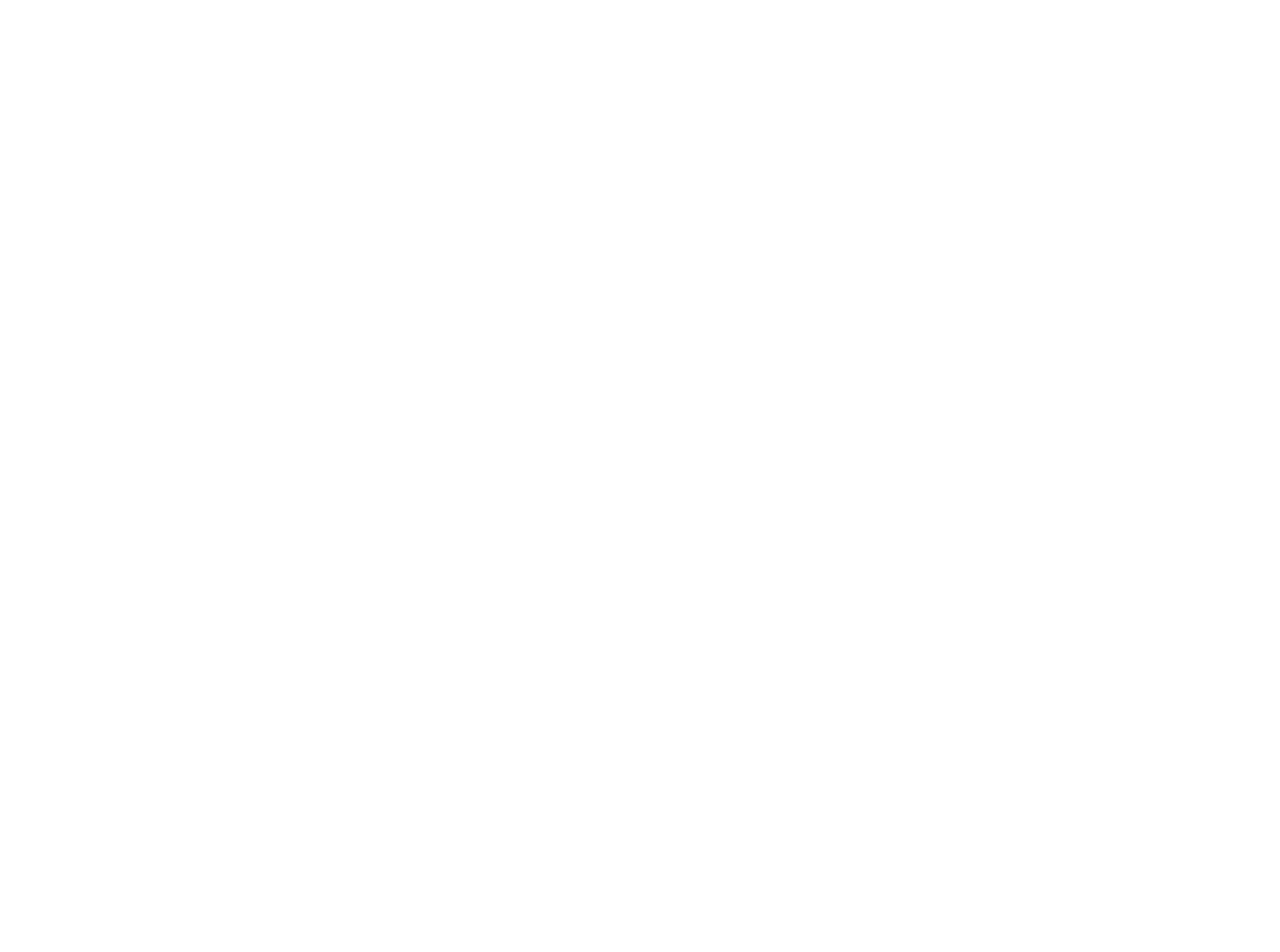
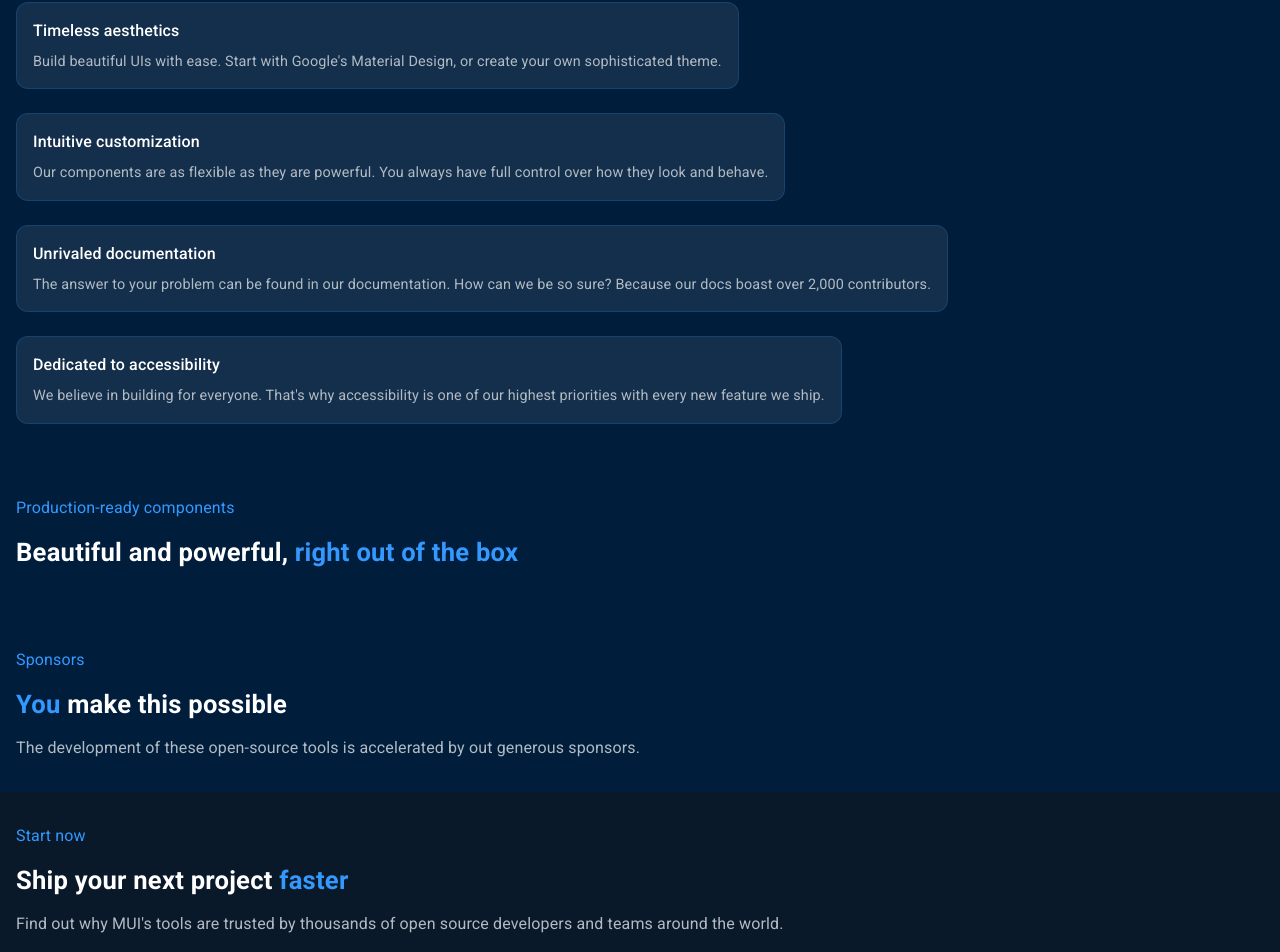
Before and after one commit to Hamed-Taherkhani/MUI-clone, a React (Create React App) app: page / in a window 1280 px wide. Shown: the part 1393-2345 px from the top of the page. Before the commit the page ends 1091 px from the top, so only its background shows below. Built offline with nearby package versions, Linux system fonts and the light colour scheme.

Commit message:
Add Block, BlocksList component. Put title,description and summary for all blocks.

```diff
--- a/src/Components/Block.js
+++ b/src/Components/Block.js
@@ -1,12 +1,34 @@
+import React from "react";
+import "./css/Block.css";
 import { Typography } from "@mui/material";
-import React from "react";
 
-function Block({ title, description, summary }) {
+function Block({ title, description, summary, bg, children }) {
   return (
-    <div className="block">
-      <Typography component="h2">{title}</Typography>
-      <Typography>{description}</Typography>
-      <Typography>{summary}</Typography>
+    <div
+      className="block"
+      style={{
+        backgroundColor: bg,
+      }}
+    >
+      <Typography component="h2" color="rgb(51, 153, 255)">
+        {title}
+      </Typography>
+      <Typography
+        fontSize="1.6rem"
+        lineHeight="2rem"
+        fontWeight="700"
+        margin="1rem 0"
+        sx={{
+          strong: {
+            color: "rgb(51, 153, 255)",
+          },
+        }}
+      >
+        {description}
+      </Typography>
+      {summary && <Typography color="#b2bac2">{summary}</Typography>}
+
+      {children !== undefined && <div className="children">{children}</div>}
     </div>
   );
 }
--- /dev/null
+++ b/src/Components/BlocksList.js
@@ -0,0 +1,60 @@
+import React from "react";
+import Block from "./Block";
+import MUIFeatures from "./MUIFeatures";
+
+function BlocksList() {
+  return (
+    <div className="blocks">
+      <Block
+        title="Products"
+        description={
+          <>
+            Every component you need is <strong>ready for production</strong>
+          </>
+        }
+        summary="Build at an accelerated pace without sacrificing flexibility or control."
+      ></Block>
+      <Block
+        title="Why build with MUI ?"
+        description={
+          <>
+            A <strong>delightful</strong> experience for you and your users
+          </>
+        }
+        bg="#001e3c"
+      >
+        <MUIFeatures />
+      </Block>
+      <Block
+        title="Production-ready components"
+        description={
+          <>
+            Beautiful and powerful, <strong>right out of the box</strong>
+          </>
+        }
+        bg="#001e3c"
+      ></Block>
+      <Block
+        title="Sponsors"
+        description={
+          <>
+            <strong>You</strong> make this possible
+          </>
+        }
+        summary="The development of these open-source tools is accelerated by out generous sponsors."
+        bg="#001e3c"
+      ></Block>
+      <Block
+        title="Start now"
+        description={
+          <>
+            Ship your next project <strong>faster</strong>
+          </>
+        }
+        summary="Find out why MUI's tools are trusted by thousands of open source developers and teams around the world."
+      ></Block>
+    </div>
+  );
+}
+
+export default BlocksList;
--- /dev/null
+++ b/src/Components/Card.js
@@ -0,0 +1,29 @@
+import React from "react";
+import { Paper, Typography } from "@mui/material";
+
+function Card({ icon, title, body }) {
+  return (
+    <Paper
+      className="Card-root"
+      variant="outlined"
+      sx={{
+        border: "1px solid rgb(51 153 255 / 19%)",
+        backgroundColor: "rgb(19, 47, 76)",
+        color: "inherit",
+        padding: "1rem",
+        borderRadius: 3,
+      }}
+    >
+      <div className="title">
+        <span className="icon">{icon}</span>
+        <Typography fontWeight="500">{title}</Typography>
+      </div>
+
+      <Typography marginTop="0.5rem" color="#b2bac2" fontSize="0.9rem">
+        {body}
+      </Typography>
+    </Paper>
+  );
+}
+
+export default Card;
--- /dev/null
+++ b/src/Components/MUIFeatures.js
@@ -0,0 +1,47 @@
+import { List, ListItem } from "@mui/material";
+import React from "react";
+import Card from "./Card";
+
+function MUIFeatures() {
+  const cardsInfo = [
+    {
+      icon: "",
+      title: "Timeless aesthetics",
+      body: "Build beautiful UIs with ease. Start with Google's Material Design, or create your own sophisticated theme.",
+    },
+    {
+      icon: "",
+      title: "Intuitive customization",
+      body: "Our components are as flexible as they are powerful. You always have full control over how they look and behave.",
+    },
+    {
+      icon: "",
+      title: "Unrivaled documentation",
+      body: "The answer to your problem can be found in our documentation. How can we be so sure? Because our docs boast over 2,000 contributors.",
+    },
+    {
+      icon: "",
+      title: "Dedicated to accessibility",
+      body: "We believe in building for everyone. That's why accessibility is one of our highest priorities with every new feature we ship.",
+    },
+  ];
+
+  return (
+    <List
+      className="mui-features-list"
+      sx={{
+        display: "flex",
+        flexDirection: "column",
+        gap: 3,
+      }}
+    >
+      {cardsInfo.map(({ icon, title, body }, i) => (
+        <ListItem disablePadding key={i}>
+          <Card title={title} body={body} icon={icon} />
+        </ListItem>
+      ))}
+    </List>
+  );
+}
+
+export default MUIFeatures;
--- /dev/null
+++ b/src/Components/css/Block.css
@@ -0,0 +1,4 @@
+.block {
+  padding: 2rem 1rem;
+  background-color: #0a1929;
+}/*# sourceMappingURL=Block.css.map */
--- /dev/null
+++ b/src/Components/scss/Block.scss
@@ -0,0 +1,4 @@
+.block {
+  padding: 2rem 1rem;
+  background-color: #0a1929;
+}
--- a/src/Layouts/Main.js
+++ b/src/Layouts/Main.js
@@ -11,12 +11,14 @@
 } from "../Assets/svg";
 import { Typography, Button } from "@mui/material";
 import ContentCopyIcon from "@mui/icons-material/ContentCopy";
+import BlocksList from "../Components/BlocksList";
 
 function Main() {
   return (
     <div className="root-main">
       <Introduction />
       <FamousCompany />
+      <BlocksList />
     </div>
   );
 }
```
Also changed, not shown: 1 other file (tests, documents, lock files or other folders).
